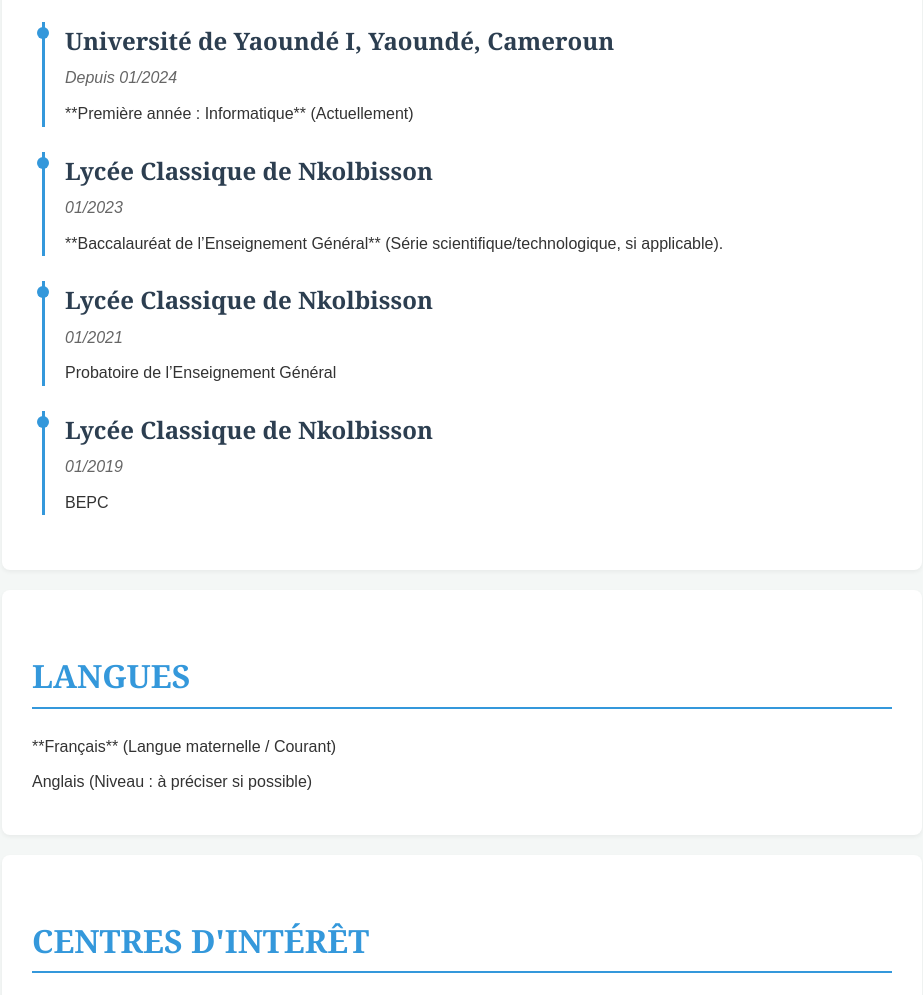
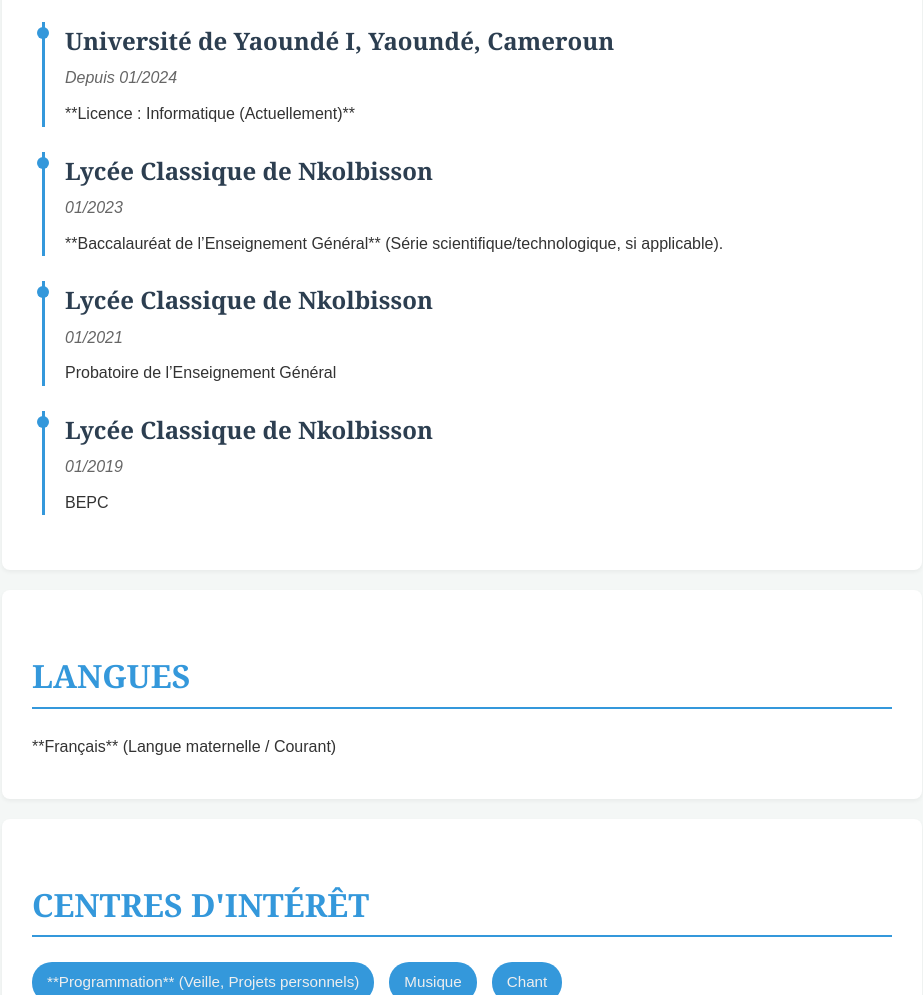
Before and after one commit to keinest/keinest.github.io, a plain HTML site: page index.html in a window 1280 px wide. Shown: the part 2246-3241 px from the top of the page, without its empty margins (178-1101 px from the left). Drawn offline with Linux system fonts and the light colour scheme.

Commit message:
Update education and language details in index.html

```diff
--- a/index.html
+++ b/index.html
@@ -88,7 +88,7 @@
             <div class="timeline-item">
                 <h3>Université de Yaoundé I, Yaoundé, Cameroun</h3>
                 <p class="date">Depuis 01/2024</p>
-                <p>**Première année : Informatique** (Actuellement)</p>
+                <p>**Licence : Informatique (Actuellement)** </p>
             </div>
             <div class="timeline-item">
                 <h3>Lycée Classique de Nkolbisson</h3>
@@ -110,7 +110,6 @@
         <section id="langues" class="section">
             <h2>LANGUES</h2>
             <p>**Français** (Langue maternelle / Courant)</p>
-            <p>Anglais (Niveau : à préciser si possible)</p>
         </section>
 
         <section id="interets" class="section">
```
